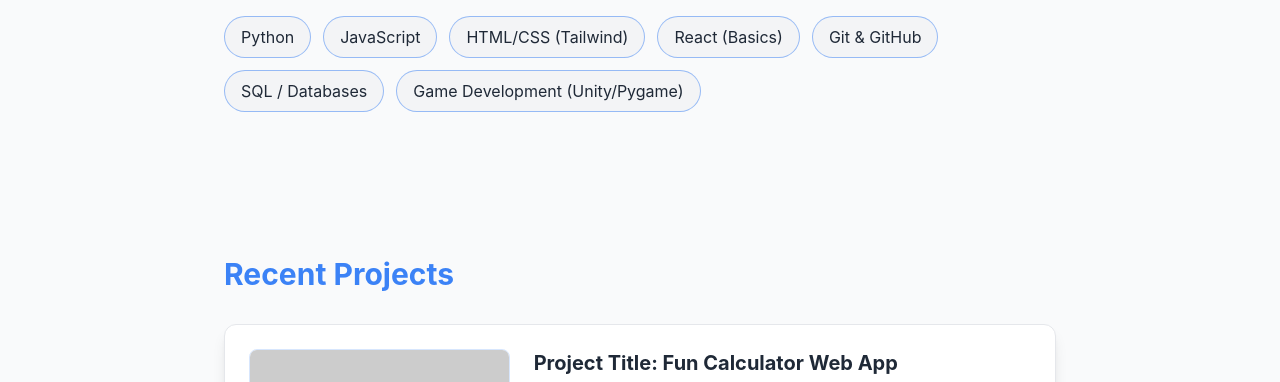
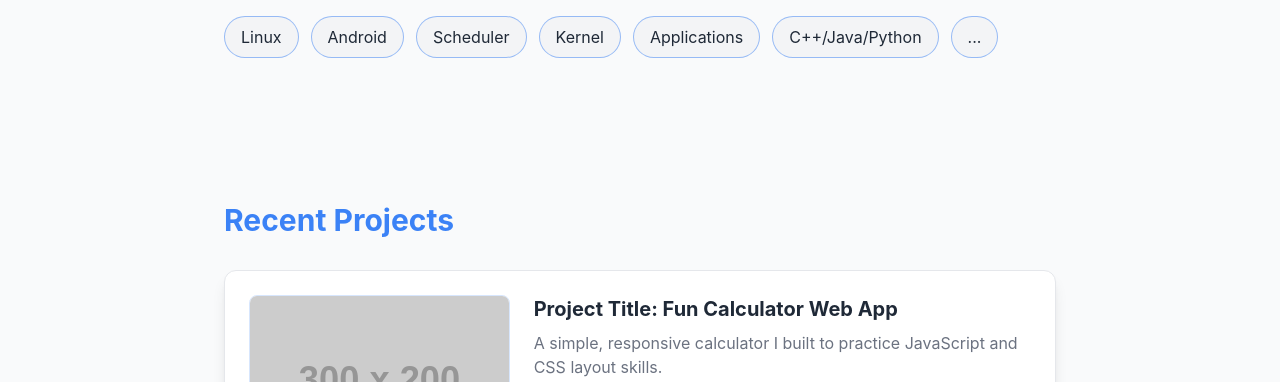
Before and after one commit to CCHUN7000/CCHUN7000.github.io, a plain HTML site: page index.html in a window 1280 px wide. Shown: the part 544-926 px from the top of the page. Drawn offline with nearby package versions, Linux system fonts and the light colour scheme; placeholder pictures from the web are drawn by us.

Commit message:
Update index.html

```diff
--- a/index.html
+++ b/index.html
@@ -3,7 +3,7 @@
 <head>
     <meta charset="UTF-8">
     <meta name="viewport" content="width=device-width, initial-scale=1.0">
-    <title>Simple Portfolio - [Your Name]</title>
+    <title>PersonalPage_Chunbo</title>
     <!-- Load Tailwind CSS -->
     <script src="https://cdn.tailwindcss.com"></script>
     <!-- Configure Tailwind for a nice font and a light mode theme -->
@@ -50,7 +50,7 @@
                 <a href="#skills" class="text-text-muted hover:text-primary transition duration-300">Skills</a>
                 <a href="#projects" class="text-text-muted hover:text-primary transition duration-300">Work</a>
                 <a href="#visuals" class="text-text-muted hover:text-primary transition duration-300">Visuals</a>
-                <a href="https://github.com/[your-github-handle]" target="_blank" class="text-primary hover:text-blue-700 transition duration-300 font-medium">
+                <a href="https://github.com/CCHUN7000" target="_blank" class="text-primary hover:text-blue-700 transition duration-300 font-medium">
                     GitHub
                 </a>
             </nav>
@@ -66,7 +66,7 @@
                     Chunbo Li
                 </h1>
                 <h2 class="text-xl sm:text-2xl font-medium text-text-muted mb-6">
-                    A developer focused on [System].
+                    A developer focusing on [System].
                 </h2>
                 <p class="text-lg text-text-dark leading-relaxed mb-8">
                     This is my first personal page so now it's simple.
@@ -91,16 +91,16 @@
         </section>
 
         <!-- 2. Skills Section (Simpler layout: just a list of badges) -->
-        <section id="skills" class="py-10">
+        <section id="Interests" class="py-10">
             <h3 class="text-3xl font-bold mb-8 text-primary">Key Skills</h3>
             <div class="flex flex-wrap gap-3">
-                <span class="bg-gray-100 text-text-dark px-4 py-2 rounded-full border border-primary/50">Python</span>
-                <span class="bg-gray-100 text-text-dark px-4 py-2 rounded-full border border-primary/50">JavaScript</span>
-                <span class="bg-gray-100 text-text-dark px-4 py-2 rounded-full border border-primary/50">HTML/CSS (Tailwind)</span>
-                <span class="bg-gray-100 text-text-dark px-4 py-2 rounded-full border border-primary/50">React (Basics)</span>
-                <span class="bg-gray-100 text-text-dark px-4 py-2 rounded-full border border-primary/50">Git & GitHub</span>
-                <span class="bg-gray-100 text-text-dark px-4 py-2 rounded-full border border-primary/50">SQL / Databases</span>
-                <span class="bg-gray-100 text-text-dark px-4 py-2 rounded-full border border-primary/50">Game Development (Unity/Pygame)</span>
+                <span class="bg-gray-100 text-text-dark px-4 py-2 rounded-full border border-primary/50">Linux</span>
+                <span class="bg-gray-100 text-text-dark px-4 py-2 rounded-full border border-primary/50">Android</span>
+                <span class="bg-gray-100 text-text-dark px-4 py-2 rounded-full border border-primary/50">Scheduler</span>
+                <span class="bg-gray-100 text-text-dark px-4 py-2 rounded-full border border-primary/50">Kernel</span>
+                <span class="bg-gray-100 text-text-dark px-4 py-2 rounded-full border border-primary/50">Applications</span>
+                <span class="bg-gray-100 text-text-dark px-4 py-2 rounded-full border border-primary/50">C++/Java/Python</span>
+                <span class="bg-gray-100 text-text-dark px-4 py-2 rounded-full border border-primary/50">...</span>
                 <!-- Add or modify skills relevant to your current focus -->
             </div>
         </section>
```
